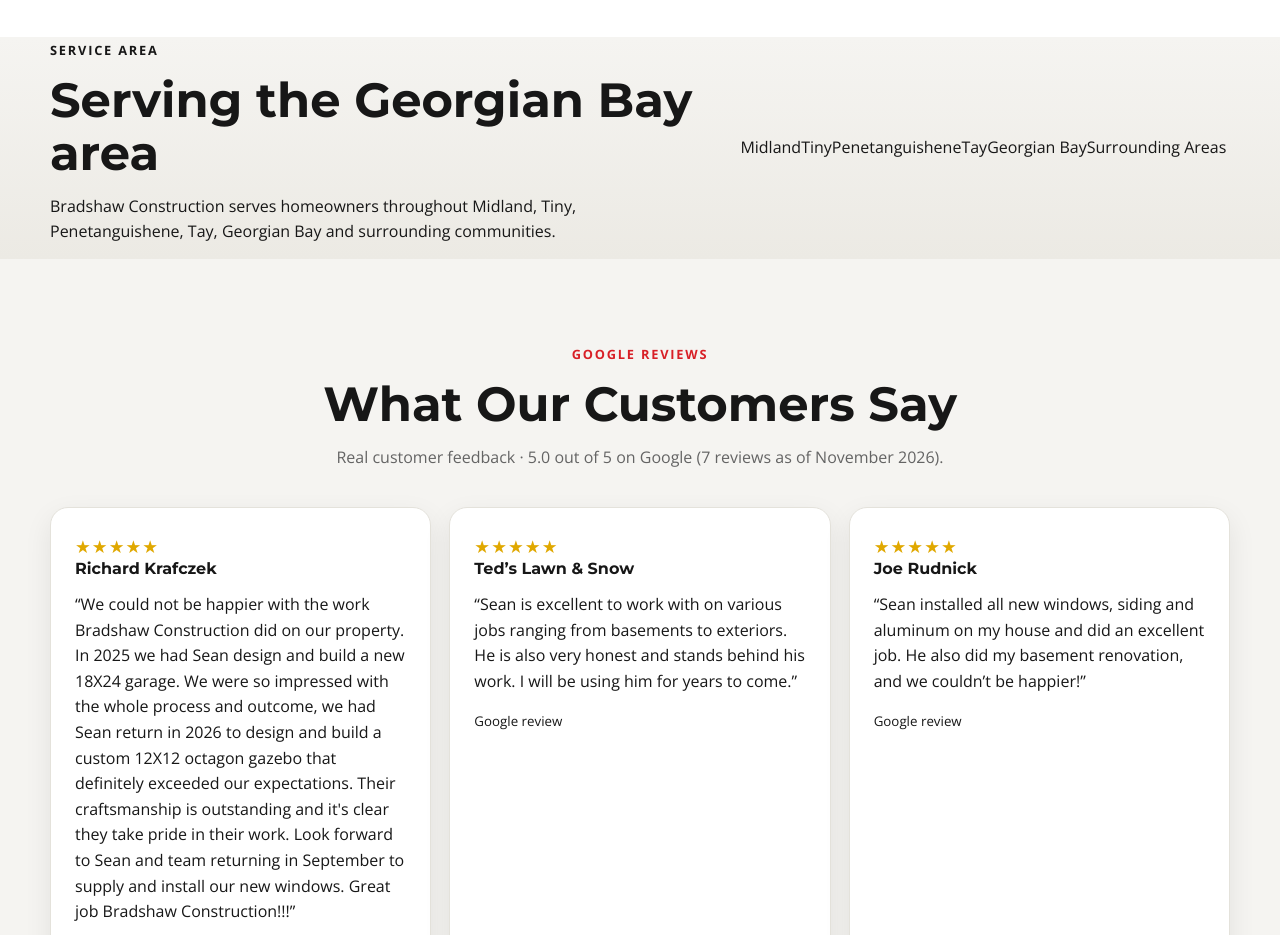
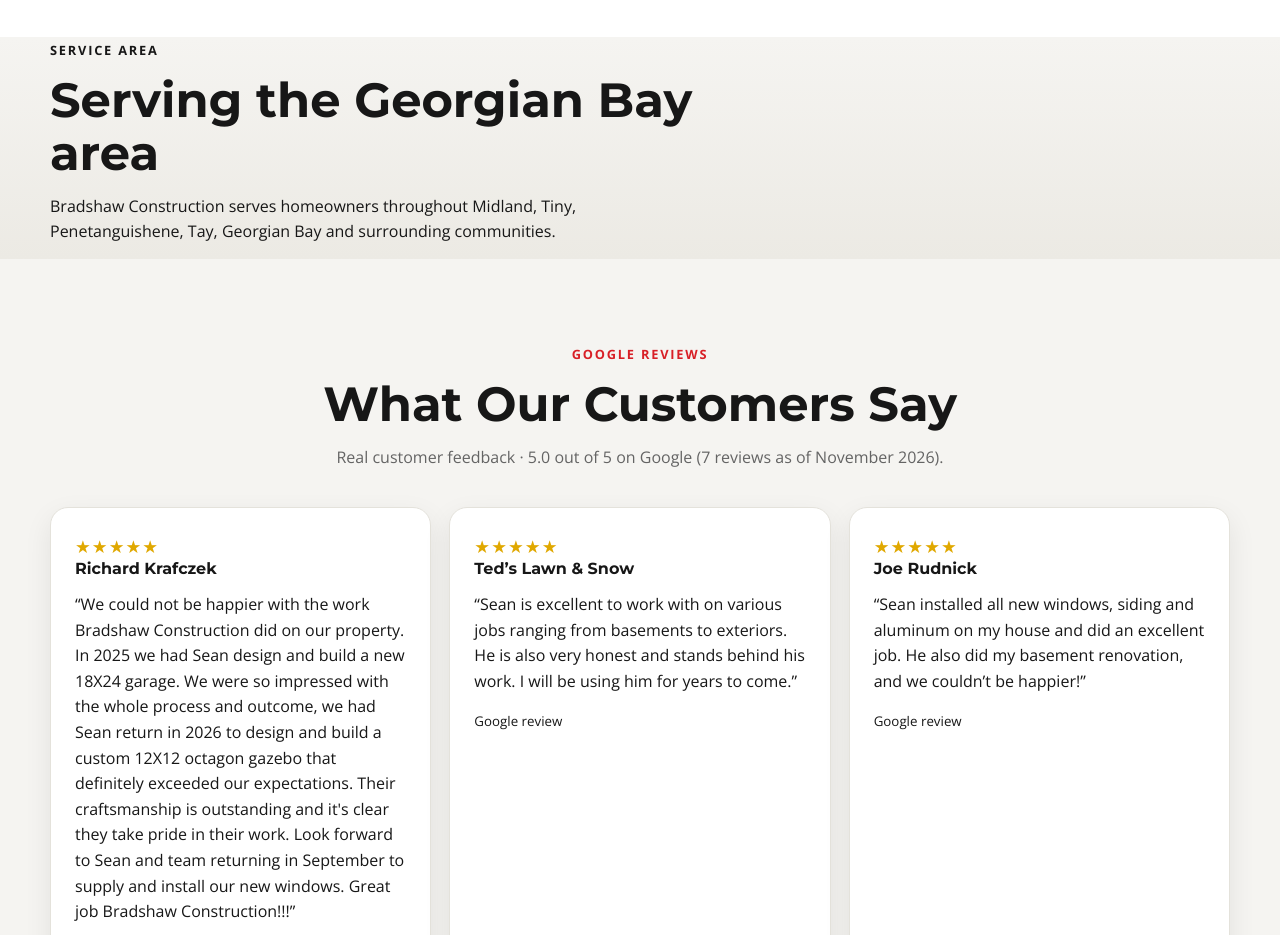
Before and after one commit to BC705/bradshawconstruction.ca, a plain HTML site: page index.html in a window 1280 px wide. Shown: the part 7140-8075 px from the top of the page. Drawn offline with nearby package versions, Linux system fonts and the light colour scheme.

Commit message:
Remove duplicate service area location list

```diff
--- a/index.html
+++ b/index.html
@@ -258,9 +258,6 @@
           <h2>Serving the Georgian Bay area</h2>
           <p>Bradshaw Construction serves homeowners throughout Midland, Tiny, Penetanguishene, Tay, Georgian Bay and surrounding communities.</p>
         </div>
-        <div class="service-area-list">
-          <span>Midland</span><span>Tiny</span><span>Penetanguishene</span><span>Tay</span><span>Georgian Bay</span><span>Surrounding Areas</span>
-        </div>
       </div>
     </section>
 
```
